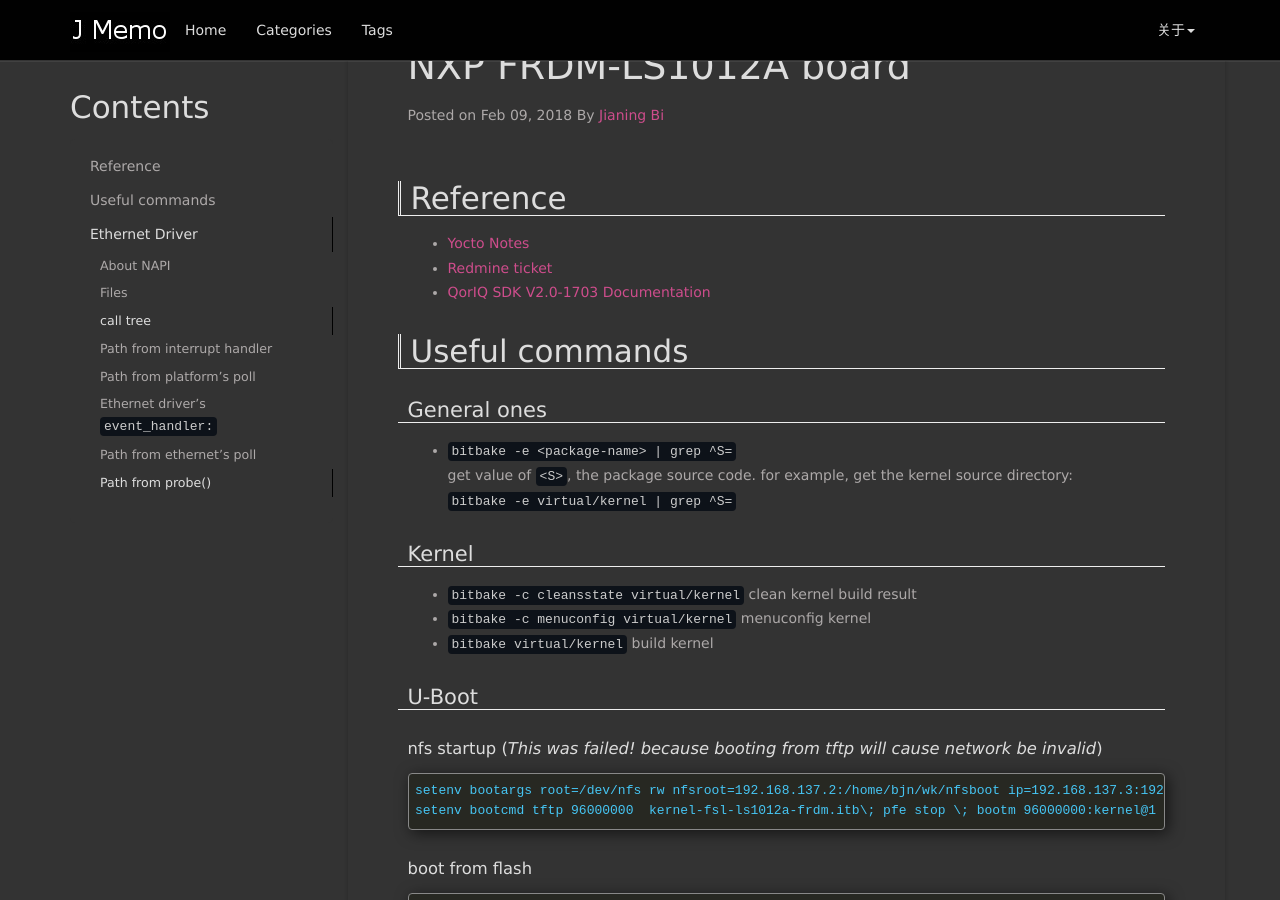
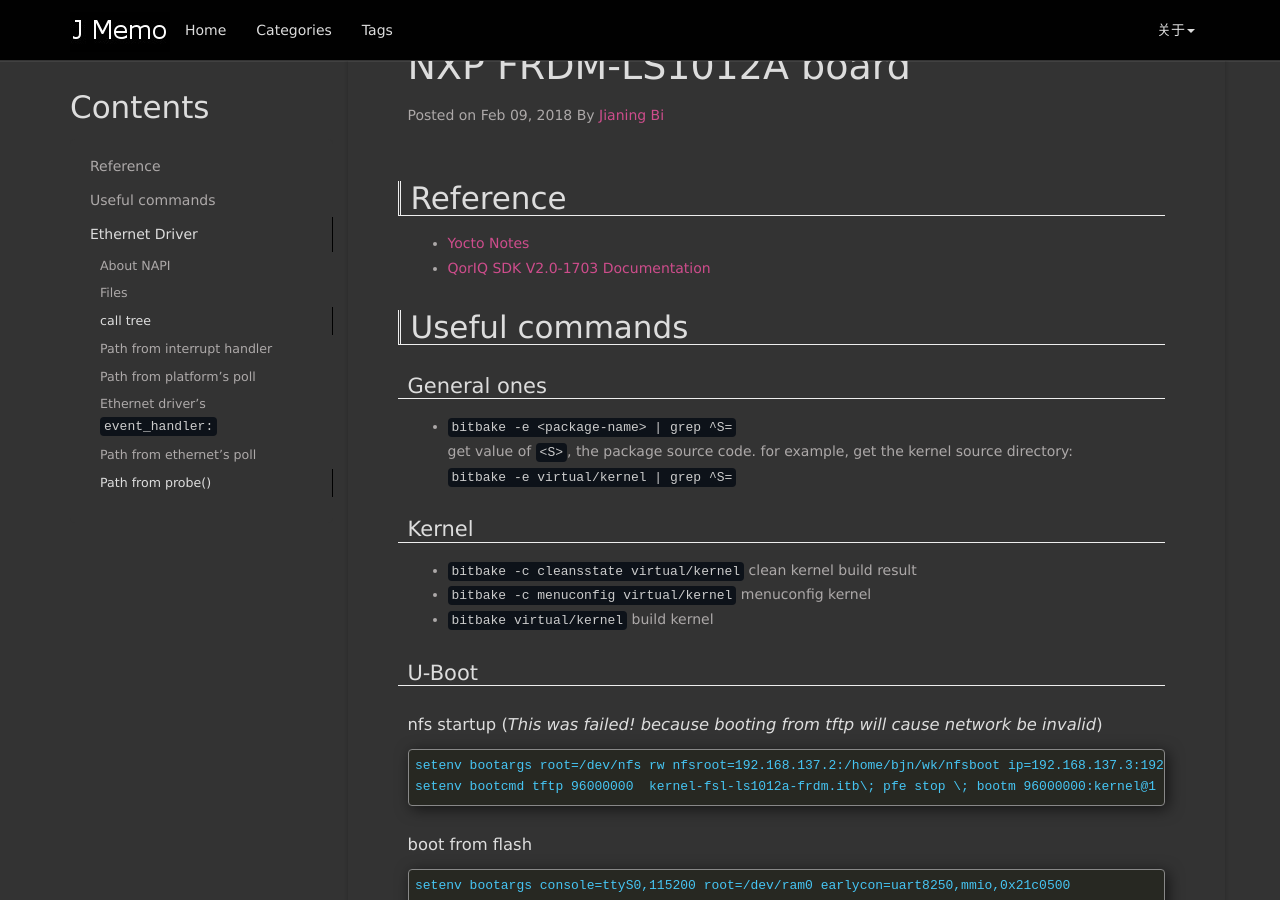
Before and after one commit to bijianing/bijianing.github.io, a Jekyll site: the page built from linux/_posts/2018-02-09-nxp-frdm-ls1012a.md, in a window 1280 px wide and 900 px high, scrolled down 334 px. Built offline with Jekyll 4.4.1, drawn with Linux system fonts in a browser that asks for light colours; nearby versions of some CDN libraries; comment, search, counter and statistics services are not loaded.

Commit message:
remove private info

```diff
--- a/linux/_posts/2018-02-09-nxp-frdm-ls1012a.md
+++ b/linux/_posts/2018-02-09-nxp-frdm-ls1012a.md
@@ -15,7 +15,6 @@
 =========
 
 * [Yocto Notes]({%post_url linux/2018-02-08-yocto-get-start%})
-* [Redmine ticket](http://baobab/redmine/issues/76204)
 * [QorIQ SDK V2.0-1703 Documentation](https://www.nxp.com/docs/en/supporting-information/QORIQ-SDK-2.0-IC-REV0.pdf)
 
 
```
